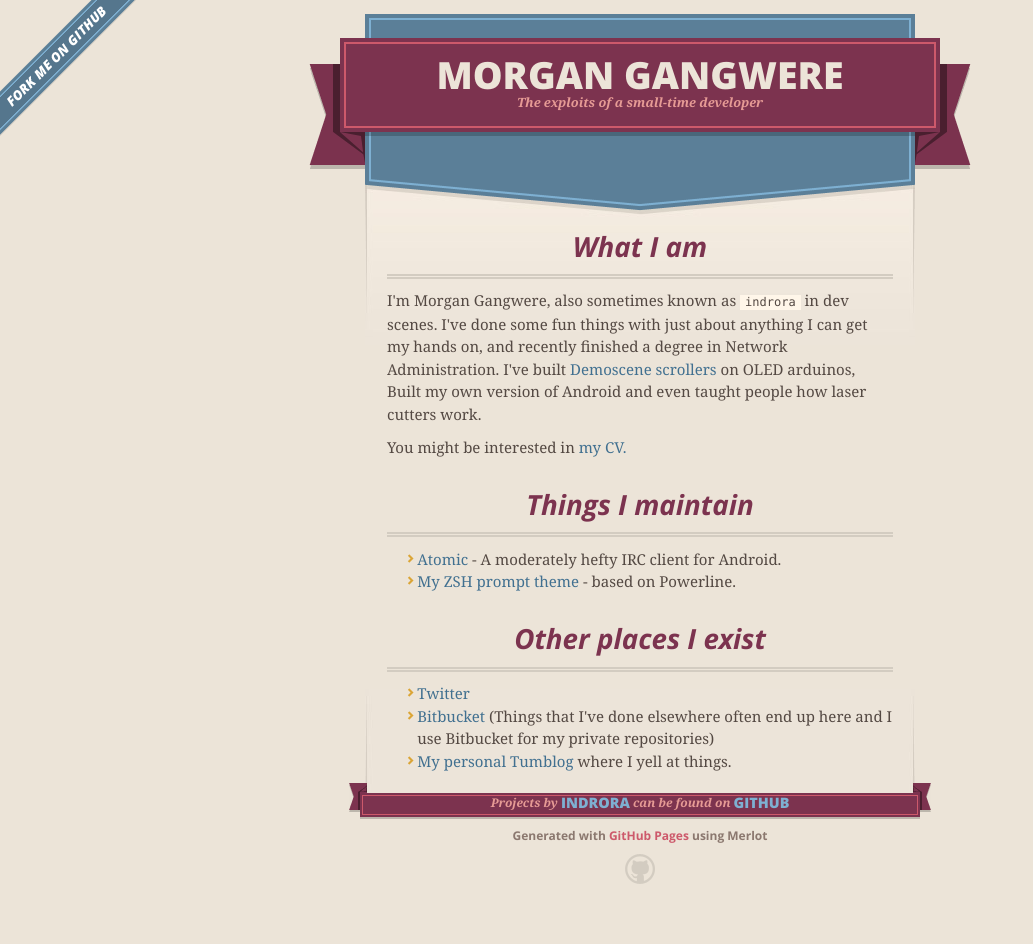
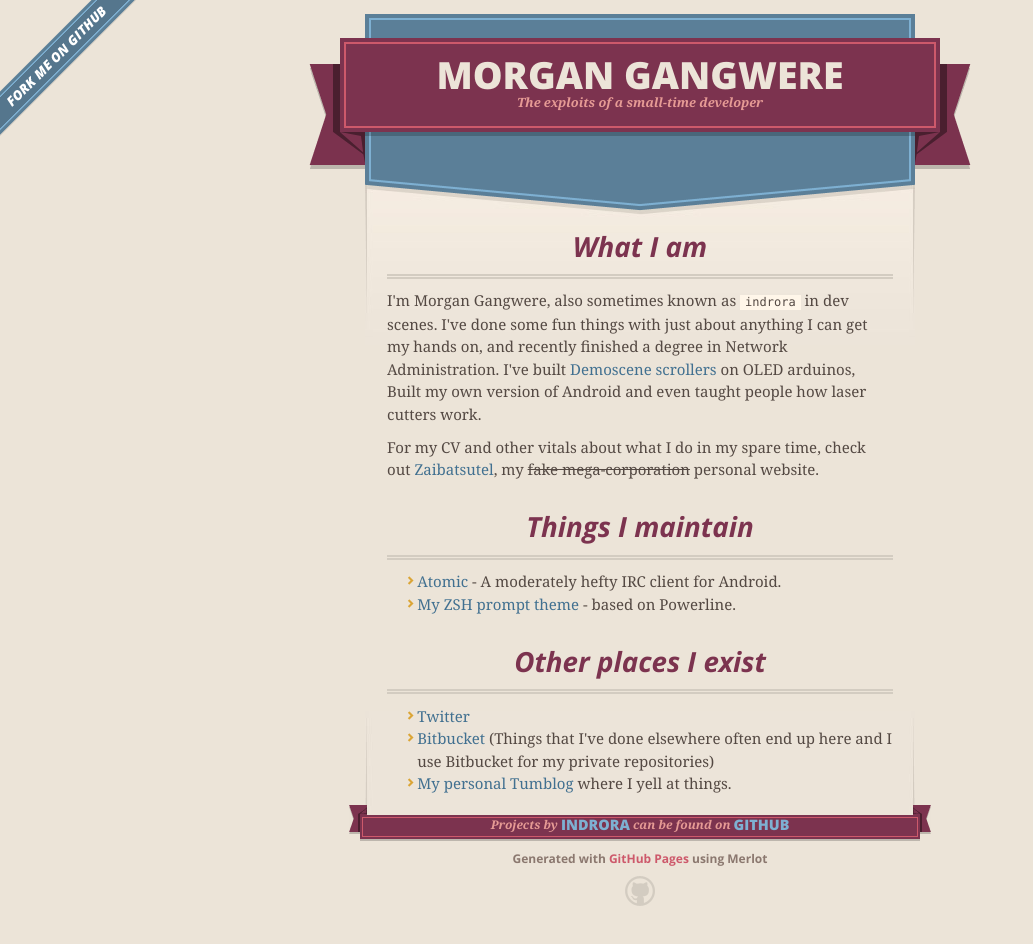
Before and after one commit to indrora/indrora.github.io, a plain HTML site: page index.html in a window 1280 px wide. Shown: the whole page, without its empty margins (0-1033 px from the left). Drawn offline with nearby package versions, Linux system fonts and the light colour scheme.

Commit message:
Update index.html

```diff
--- a/index.html
+++ b/index.html
@@ -53,7 +53,7 @@ I've done some fun things with just about anything I can get my hands on, and re
 in Network Administration. I've built <a href="https://gist.github.com/indrora/4055992">Demoscene scrollers</a>
 on OLED arduinos, Built my own version of Android and even taught people how laser cutters work.</p>
 
-<p>You might be interested in <a href="cv.html">my CV.</a></p>
+<p>For my CV and other vitals about what I do in my spare time, check out <a href="https://zaibatsutel.net/">Zaibatsutel</a>, my <del>fake mega-corporation</del> personal website. </p>
 
 <h1>
 <a name="things-i-maintain" class="anchor" href="#things-i-maintain"><span class="octicon octicon-link"></span></a>
```
